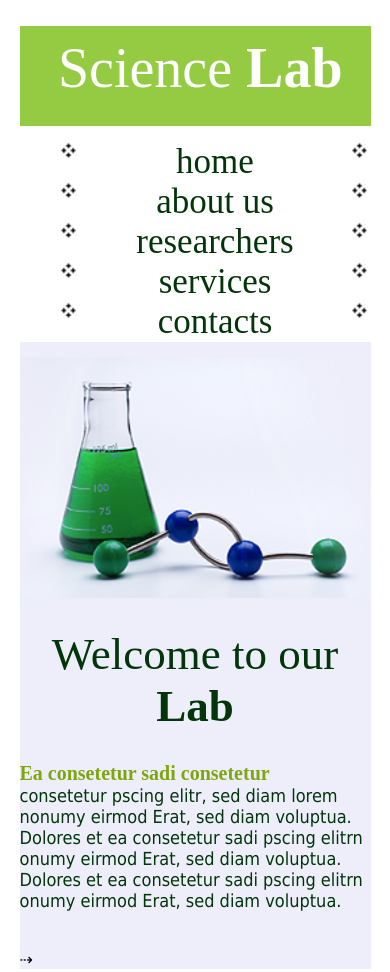
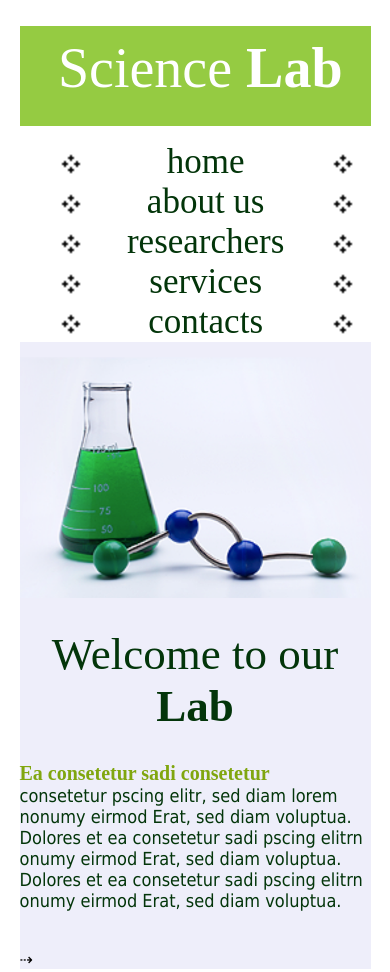
Before and after one commit to Vitalik7/Homework4, a plain HTML site: page index.html in a window 390 px wide. Shown: the top 972 px of the page. Drawn offline with Linux system fonts and the light colour scheme; files whose address does not match are found by name.

Commit message:
replace in menu the img tag on span:after and span:before

```diff
--- a/index.html
+++ b/index.html
@@ -18,29 +18,19 @@
 		<div class="menu">
 			<ul>
 				<li>
-					<img class="limpid" src="img/arrow.png">
-					<a href="#">home</a>
-					<img src="img/arrow.png">
+					<span class="limpid_1">home</span>
 				</li>
 				<li>
-					<img class="limpid" src="img/arrow.png">
-				 	<a href="#">about us</a>
-				 	<img src="img/arrow.png">
+					<span class="limpid">about us</span>
 				 </li>
 				<li>
-					<img class="limpid" src="img/arrow.png">
-					<a href="#">researchers</a>
-					<img src="img/arrow.png">
+					<span class="limpid">researchers</span>
 				</li>
 				<li>
-					<img class="limpid" src="img/arrow.png">
-					<a href="#">services</a>
-					<img src="img/arrow.png">
+					<span class="limpid">services</span>
 				</li>
 				<li>
-					<img class="limpid" src="img/arrow.png">
-					<a href="#">contacts</a>
-					<img class="limpid1" src="img/arrow.png">
+					<span class="limpid">contacts</span>
 				</li>
 			</ul>
 		</div>
--- a/stylesheets/menu.css
+++ b/stylesheets/menu.css
@@ -14,22 +14,26 @@
 	width: 20%;
 	text-align: center;
 }
-.menu ul li a {
+.menu ul li span {
 	color: #03350a;
 	font-size: 25px;
 	text-decoration: none;
 }
-.menu img {
+.menu span.limpid:after {
+    content: url('file:///Users/vitaliklavrenko/Desktop/GeekHub/Homework_4/img/arrow.png');
+    display: block;
+    float: left;
+    width: 20px;
+    height: 20px;
+    margin-top: 2%;
+
+}
+.menu span.limpid:before, span.limpid_1:before {
+    content: "";
+    display: none;
     float: right;
     width: 20px;
     height: 20px;
-	margin-top: 4%;
-}
-.menu img.limpid {
-	display: none;
-}
-.menu img.limpid1 {
-	display: none;
 }
 
 @media screen and (max-width: 850px) {
@@ -38,22 +42,26 @@
 		width: 100%;
 		height: auto;
 	}
-	.menu ul li a {
+	.menu ul li span {
 		font-size: 35px;
 	}
-	.menu img {
+	.menu span.limpid_1:after {
+	    content: url('file:///Users/vitaliklavrenko/Desktop/GeekHub/Homework_4/img/arrow.png');
+	    display: block;
+	    float: left;
+	    width: 20px;
+	    height: 20px;
+	    margin-top: 2%;
+	}
+
+	.menu span.limpid:before, span.limpid_1:before {
+		content: url('file:///Users/vitaliklavrenko/Desktop/GeekHub/Homework_4/img/arrow.png');
+	    display: block;
 	    float: right;
 	    width: 20px;
 	    height: 20px;
-		margin-top: 0;
-	}
-	.menu img.limpid {
-		display: block;
-		float: left;
-	}
-	.menu img.limpid1 {
-		display: block;
-		float: right;
+	    margin-top: 2%;
+	    margin-right: 6%;
 	}
 }
 @media screen and (max-device-width: 600px) {
@@ -62,21 +70,24 @@
 		width: 100%;
 		height: auto;
 	}
-	.menu ul li a {
+	.menu ul li span {
 		font-size: 60px;
 	}
-	.menu img {
+	.menu span.limpid:after, span.limpid_1:after {
+	    content: url('file:///Users/vitaliklavrenko/Desktop/GeekHub/Homework_4/img/arrow.png');
+	    display: block;
+	    float: left;
+	    width: 20px;
+	    height: 20px;
+	    margin: 0;
+	}
+	.menu span.limpid:before, span.limpid_1:before {
+		content: url('file:///Users/vitaliklavrenko/Desktop/GeekHub/Homework_4/img/arrow.png');
+	    display: block;
 	    float: right;
 	    width: 20px;
 	    height: 20px;
 	    margin-top: 0;
-	}
-	.menu img.limpid {
-		display: block;
-		float: left;
-	}
-	.menu img.limpid1 {
-		display: block;
-		float: right;
+	    margin-right: 6%;
 	}
 }
```
Lines whose indentation alone changed are shown as unchanged.
